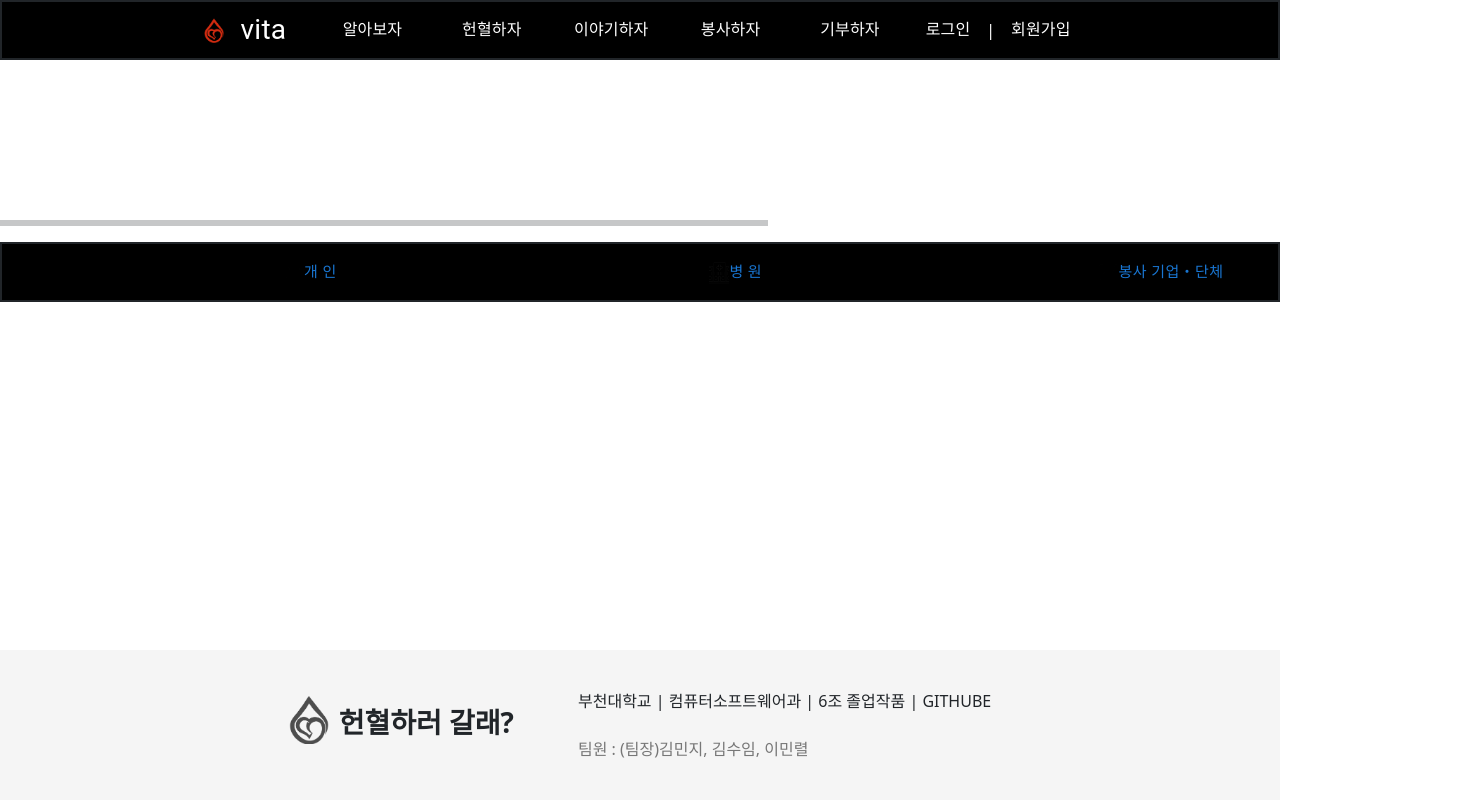
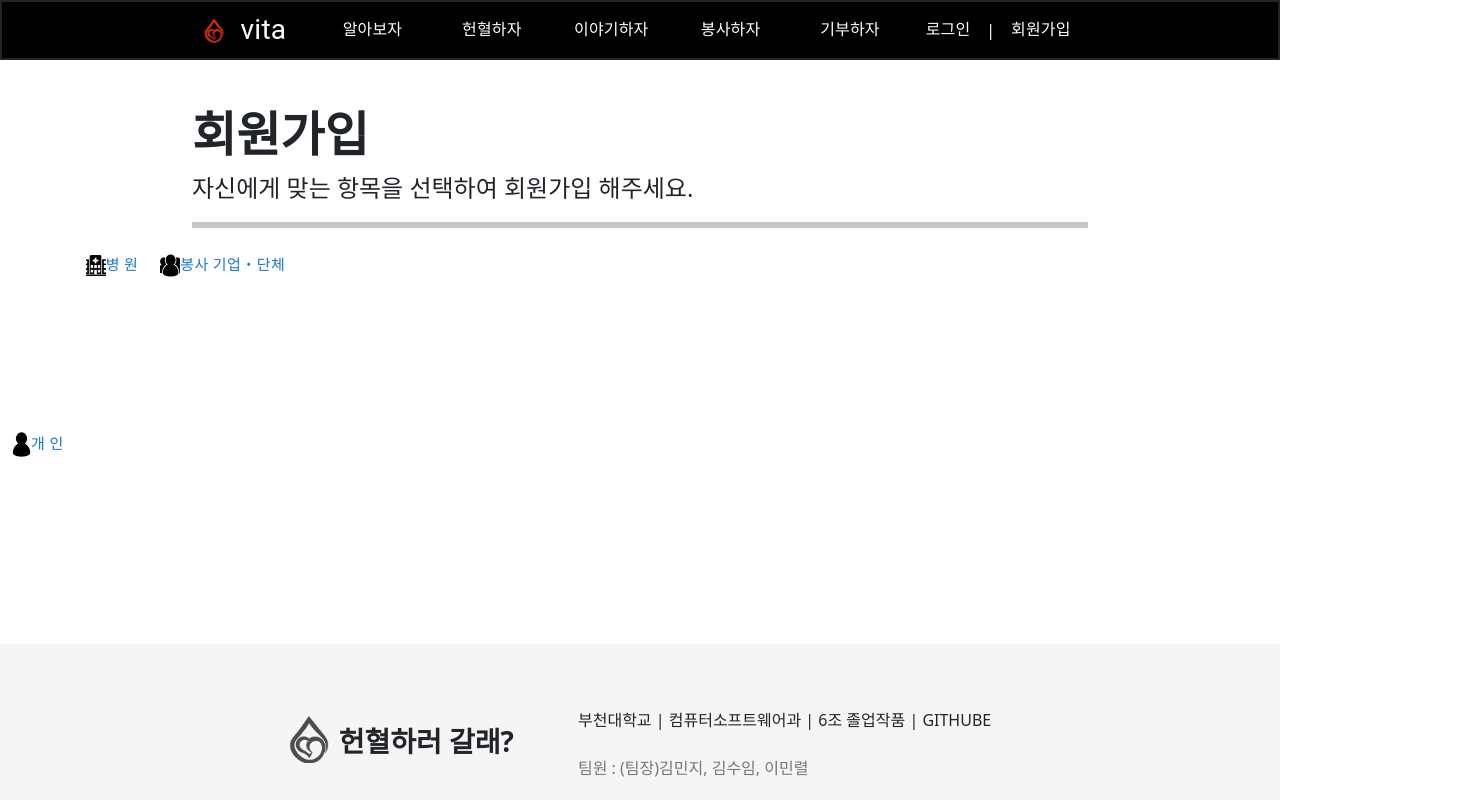
Before and after one commit to BC-VITA/VITA-FRONT, a React (Create React App) app in the folder vita/: page /SignUp in a window 1280 px wide. Shown: the top 800 px of the page, 1472 px wide, since content can reach past the window. Built offline with nearby package versions, Linux system fonts and the light colour scheme; a small style sheet from the web is missing.

Commit message:
03/14 중간

```diff
--- a/vita/src/components/Foot.jsx
+++ b/vita/src/components/Foot.jsx
@@ -5,7 +5,7 @@ import icon from './icon.png';
 const Footer = () => {
   return (
     <Styledfoot>
-      <div style={{ fontSize: '28px' }}>
+      <div style={{ fontSize: '28px', marginbottom: '200px' }}>
         <Styledimg src={icon} class name="main-icon" alt="logo" />
         <Sp0>
           헌혈하러 갈래?
@@ -28,7 +28,7 @@ const Styledfoot = styled.footer`
   position: static;
   bottom: 0;
   width: 100%;
-  height: 150px;
+  height: 200px;
   background-color: #F5F5F5;
   margin-top: auto;
   display:flex;
--- a/vita/src/pages/SignUp/SignUp.js
+++ b/vita/src/pages/SignUp/SignUp.js
@@ -1,10 +1,7 @@
-import React, { useState } from 'react';
+import React from 'react';
 import { useNavigate } from 'react-router-dom';
 import styled from 'styled-components';
 import { Button } from '@mui/material';
-import Group from './SignUpGroup';
-import Hospital from './SignUpHospital';
-import Individual from './SignUpIndividual';
 import GroupPhoTO from '../img/개인.png';
 import icHospitalonPhoTO from '../img/병원.png';
 import IndividualPhoTO from '../img/봉사 기업・단체.png';
@@ -23,33 +20,43 @@ function SignUp() {
   };
 
   return (
-    <div>
+    <div >
       <section>
-        <Styleddiv1>로그인</Styleddiv1>
-        <Styleddiv1>회원일 경우 로그인 해주세요</Styleddiv1>
+        <Styleddiv>회원가입</Styleddiv>
+        <Styleddiv1>자신에게 맞는 항목을 선택하여 회원가입 해주세요.</Styleddiv1>
         <hr
           style={{
-            width: '60%',
+            width: '70%',
             size: '10',
             borderWidth: '2px',
             border: 'solid',
+            marginLeft: '15%'
           }}
         ></hr>
       </section>
-      <Stylednav>
-        <Styleddiv1>
-          <Button size="large" onClick={Group}>
+      <section style={{
+        display: 'flex'
+      }}>
+        <div style={{ flexdirection: 'column' }}>
+          <Button size="large" onClick={Group} style={{
+            width: '100%',
+            height: '50vh',
+            display: 'flex',
+          }}>
             <Styledimg
               src={GroupPhoTO}
               class
               name="GroupPhoTO"
               alt="GroupPhoTO"
             />
-            <div>개 인</div>
+            <div >개 인</div>
           </Button>
-        </Styleddiv1>
-        <Styleddiv1>
-          <Button size="large" onClick={Hospital}>
+        </div>
+        <div>
+          <Button size="large" onClick={Hospital} style={{
+            display: 'flex',
+            flexdirection: 'column',
+          }}>
             <Styledimg
               src={icHospitalonPhoTO}
               class
@@ -58,9 +65,9 @@ function SignUp() {
             />
             <div>병 원</div>
           </Button>
-        </Styleddiv1>
-        <Styleddiv1>
-          <Button size="large" onClick={Individual}>
+        </div>
+        <div>
+          <Button size="large" onClick={Individual} >
             <Styledimg
               src={IndividualPhoTO}
               class
@@ -69,33 +76,35 @@ function SignUp() {
             />
             <div>봉사 기업・단체</div>
           </Button>
-        </Styleddiv1>
-      </Stylednav>
+        </div>
+      </section >
     </div>
   );
 }
-
-const Stylednav = styled.nav`
+const Styleddiv = styled.div`
   position: static;
-  bottom: 100;
-  width: 100%;
-  height: 60px;
   display: flex;
-  border: solid 2px;
-  background-color: black;
-  padding: auto;
-  margin: auto;
+  justify-content: center;
+  align-items: flex-start;
+  flex-direction: column;
+  font-size: 48px;
+  font-weight: 700;
+  margin-top: 3%;
+  margin-left: 15%;
 `;
 
+/*const Styleddiv2 = styled(Styleddiv)`
+  margin-top: 0%;
+`;*/
 const Styleddiv1 = styled.div`
-  width: 100%;
+  position: static;
   display: flex;
   justify-content: center;
-  align-items: center;
-  color: white;
-  text-decoration-line: none;
+  align-items: flex-start;
+  flex-direction: column;
+  font-size: 24px;
+  font-weight: 500;
   margin-left: 15%;
-  font-size: 3rem;
 `;
 const Styledimg = styled.img`
   width: 20px;
```
